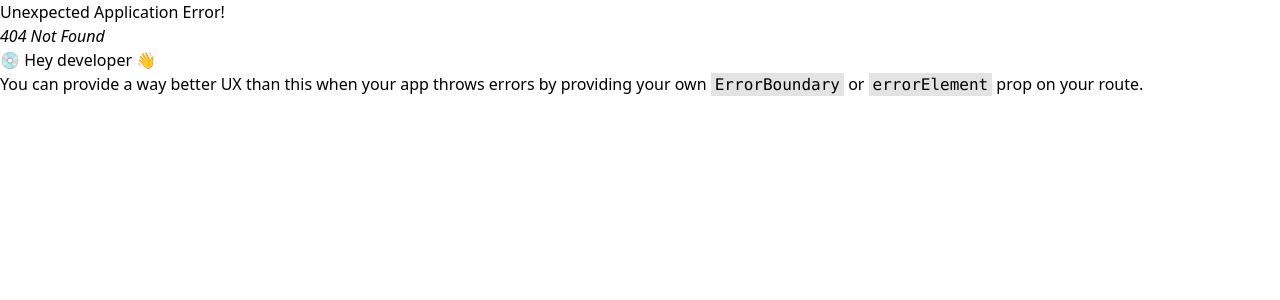
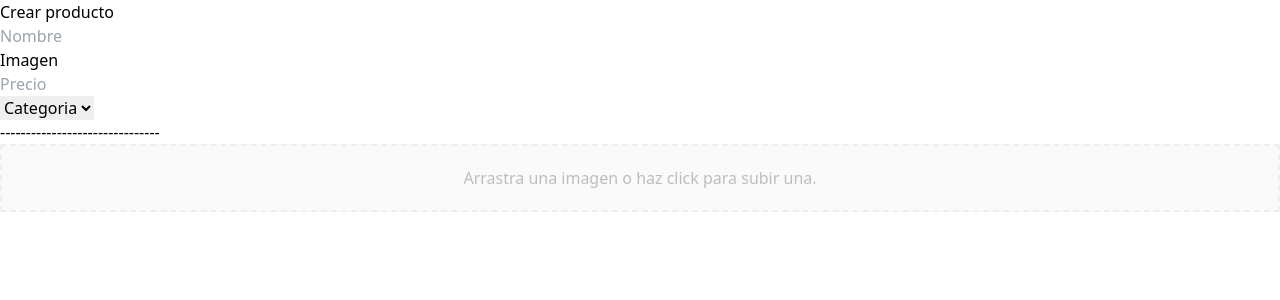
Before and after one commit to Ivan18Gauna/Crtl-C, a React (Vite) app in the folder front/: page /dashboard in a window 1280 px wide. Before the commit this address had no page. Shown: the top 300 px of the page. Built offline with nearby package versions, Linux system fonts and the light colour scheme.

Commit message:
temporal

```diff
--- a/front/package.json
+++ b/front/package.json
@@ -9,11 +9,14 @@
     "preview": "vite preview"
   },
   "dependencies": {
+    "@cloudinary/react": "^1.11.2",
+    "@cloudinary/url-gen": "^1.9.2",
     "axios": "^1.3.4",
     "localforage": "^1.10.0",
     "match-sorter": "^6.3.1",
     "react": "^18.2.0",
     "react-dom": "^18.2.0",
+    "react-dropzone": "^14.2.3",
     "react-icons": "^4.8.0",
     "react-redux": "^8.0.5",
     "react-router-dom": "^6.9.0",
--- /dev/null
+++ b/front/src/components/Admin/Dashboard.jsx
@@ -0,0 +1,16 @@
+import React from 'react'
+import ProductForm from './ProductForm'
+
+const Dashboard = () => {
+
+
+
+  return (
+    <>
+      <button>Crear producto</button>
+      <ProductForm/>
+    </>
+  )
+}
+
+export default Dashboard
--- /dev/null
+++ b/front/src/components/Admin/DropZone.jsx
@@ -0,0 +1,62 @@
+import React, {useMemo, useCallback} from 'react'
+import {useDropzone} from 'react-dropzone'
+
+const baseStyle = {
+  flex: 1,
+  display: 'flex',
+  flexDirection: 'column',
+  alignItems: 'center',
+  padding: '20px',
+  borderWidth: 2,
+  borderRadius: 2,
+  borderColor: '#eeeeee',
+  borderStyle: 'dashed',
+  backgroundColor: '#fafafa',
+  color: '#bdbdbd',
+  outline: 'none',
+  transition: 'border .24s ease-in-out'
+};
+
+const focusedStyle = {
+  borderColor: '#2196f3'
+};
+
+const acceptStyle = {
+  borderColor: '#00e676'
+};
+
+const rejectStyle = {
+  borderColor: '#ff1744'
+};
+
+export default function DropZone(props) {
+  const {
+    getRootProps,
+    getInputProps,
+    isFocused,
+    isDragAccept,
+    isDragReject
+  } = useDropzone({accept: {'image/*': []}});
+
+  const style = useMemo(() => ({
+    ...baseStyle,
+    ...(isFocused ? focusedStyle : {}),
+    ...(isDragAccept ? acceptStyle : {}),
+    ...(isDragReject ? rejectStyle : {})
+  }), [
+    isFocused,
+    isDragAccept,
+    isDragReject
+  ]);
+
+  return (
+    <div className="container">
+      <div {...getRootProps({style})}>
+        <input {...getInputProps()} />
+        <p>Arrastra una imagen o haz click para subir una.</p>
+      </div>
+    </div>
+  );
+}
+
+<DropZone />
--- /dev/null
+++ b/front/src/components/Admin/ProductForm.jsx
@@ -0,0 +1,66 @@
+import React, { useState } from 'react'
+import DropZone from './DropZone'
+
+const ProductForm = () => {
+
+    const [newProduct, setNewProduct] = useState({
+        nombre: "",
+        imagen: "",
+        precio: 0.00,
+        categoria: ""
+    })
+
+    function onChangeInput(e) {
+        e.preventDefault()
+        setNewProduct({
+            ...newProduct,
+            [e.target.name]: e.target.value
+        });
+        console.log(newProduct)
+    }
+
+let arr = ["1", "2", "3", "4"]
+
+  return (
+    <>
+        <div>
+            <input
+                type="text"
+                name="nombre"
+                id=""
+                value={newProduct.nombre}
+                placeholder='Nombre'
+                onChange={(e) => onChangeInput(e)}
+            />
+        </div>
+        <div>
+            <button>Imagen</button>
+        </div>
+        <div>
+            <input type="number" name="precio" id="" placeholder='Precio' onChange={(e) => onChangeInput(e)}/>
+        </div>
+        <div>
+            <select name="categoria" id="" onChange={(e) => onChangeInput(e)}>
+                <option value="" hidden>Categoria</option>
+                {
+                    arr.map((e, i) => {
+                        return <option key={i} value={e}>{e}</option>
+                    })
+                }
+            </select>
+        </div>
+        <div>
+            -------------------------------
+        </div>
+        <div>
+            <p>{newProduct.nombre}</p>
+        </div>
+        <div>
+            <p>{newProduct.categoria}</p>
+        </div>
+        <DropZone/>
+    </>
+  )
+}
+
+export default ProductForm
--- a/front/src/main.jsx
+++ b/front/src/main.jsx
@@ -5,6 +5,7 @@ import App from "./App";
 import "./index.css";
 import { createBrowserRouter, RouterProvider } from "react-router-dom";
 import { Products } from "./components/Products";
+import  Dashboard  from "./components/Admin/Dashboard";
 import { store } from "./redux/store/index";
 import { Provider } from "react-redux";
 
@@ -27,6 +28,14 @@ const router = createBrowserRouter([
       </div>
     ),
   },
+  {
+    path: "/dashboard",
+    element: (
+      <div>
+        <Dashboard/>
+      </div>
+    )
+  }
 ]);
 
 ReactDOM.createRoot(document.getElementById("root")).render(
```
